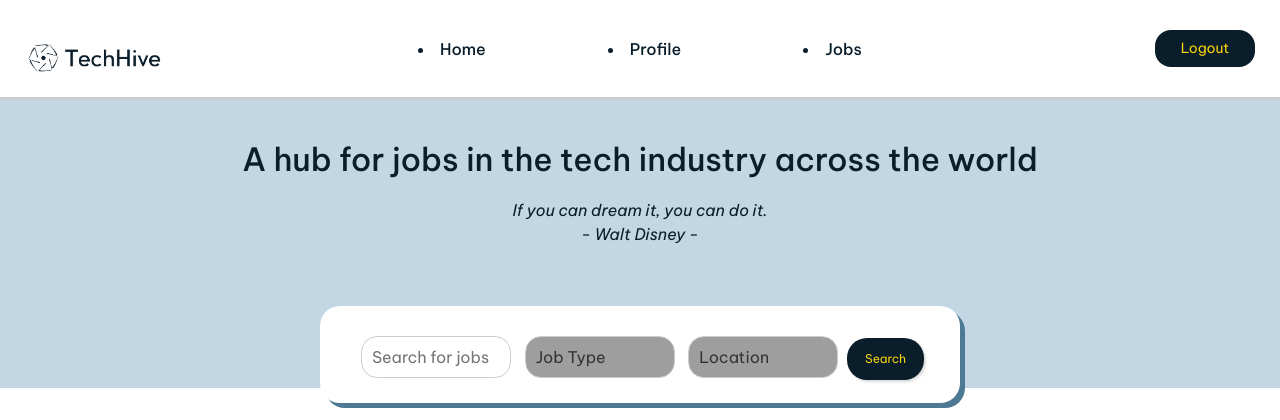
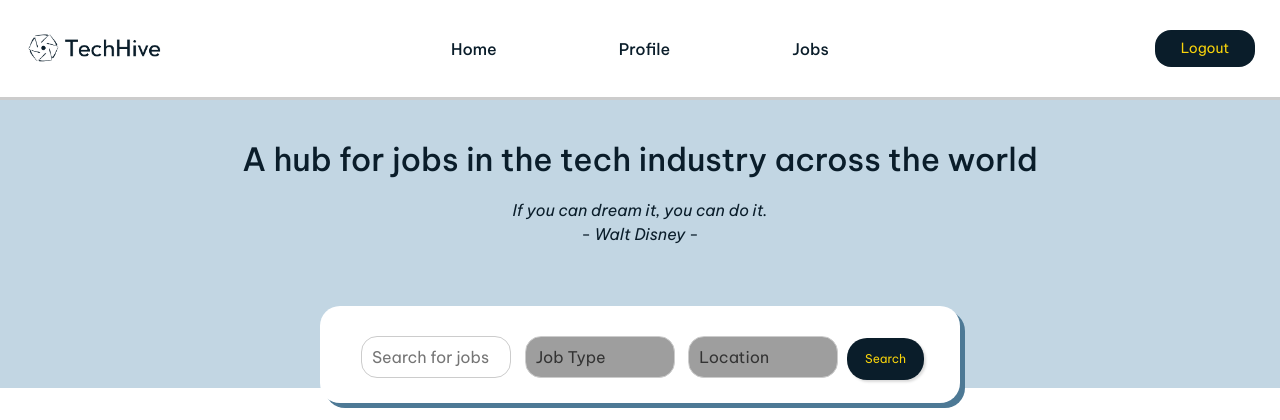
Before and after one commit to Shukrim433/Tech-Hive, a Node server app: page / in a window 1280 px wide. Shown: the top 420 px of the page. Run offline with Node 20, Linux system fonts and the light colour scheme; the visitor is signed in with stand-in values (Sample User, id 1); data that the repository does not hold is empty; some libraries are stand-ins or nearby versions; grey boxes are pictures that could not be loaded.

Commit message:
main.handle bar fixed

```diff
--- a/views/layouts/main.handlebars
+++ b/views/layouts/main.handlebars
@@ -16,33 +16,26 @@
 <body>
 
 <header class="site-header">
- <div class="logo-link">
-        <a href = "/"> <img src="/images/logo1.png" alt="Logo" class="header-logo"></a>
-    </div>
     <nav class="header-nav">
         <!-- Home, Profile, and Jobs links -->
-        <a href="/"><li>Home</li></a>
-        <a href="/profile"> <li>Profile </li></a>
-        <a href="/role-nav"> <li>Jobs</li> </a>
+        <a href="/"> Home </a>
+        <a href="/profile"> Profile </a>
+        <a href="/role-nav"> Jobs </a>
     </nav>
+    <div class="logo-link">
+        <img src="/images/logo1.png" alt="Logo" class="header-logo">
+    </div>
     <div class="auth-buttons">
         <!-- Login and Sign Up buttons -->
         {{#if logged_in}}
             <button class="login-button" id="logout">Logout</button>
         {{else}}
-            <button class="login-button" onclick="location.href='/login';"><li>Login</li></button>
-            <button class="login-button" onclick="location.href='/signup';"><li>Sign Up</li></button>
+            <button class="login-button" onclick="location.href='/login';">Login</button>
+            <button class="login-button" onclick="location.href='/signup';">Sign Up</button>
         {{/if}}
     </div>
 </header>
 
-
-
-<div class="mobile-links">
-    <a href="/" class="mobile-link">Home</a>
-    <a href="/profile" class="mobile-link">Profile</a>
-    <a href="/role-nav" class="mobile-link">Jobs</a>
-</div>
     <main>
       {{{ body }}}
     </main>
```
